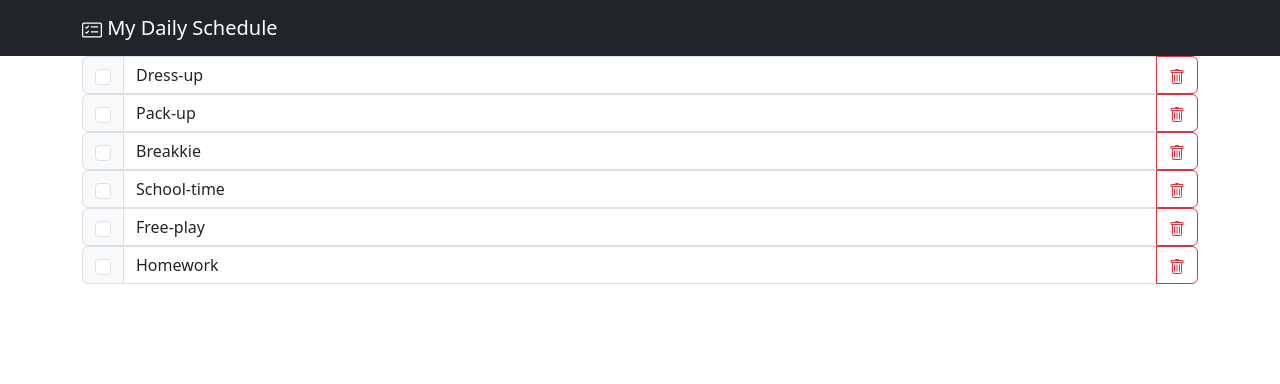
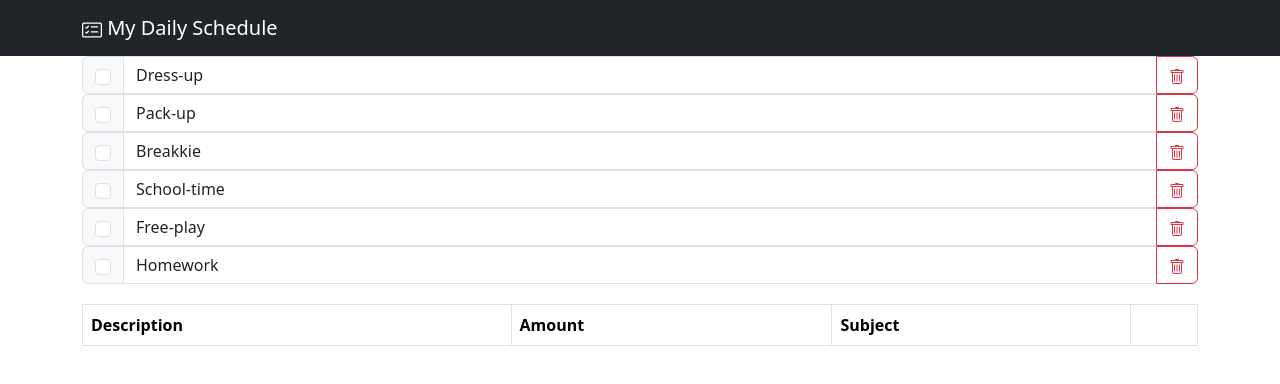
Before and after one commit to YuJi-2023/kids-know, a React (Create React App) app: page / in a window 1280 px wide. Shown: the top 384 px of the page. Built offline with nearby package versions, Linux system fonts and the light colour scheme.

Commit message:
working on table component

```diff
--- /dev/null
+++ b/src/components/table.css
@@ -0,0 +1,4 @@
+.table {
+  padding: 20px;
+  margin-top: 20px;
+}
--- /dev/null
+++ b/src/components/table.js
@@ -0,0 +1,19 @@
+import React from "react";
+import './table.css'
+
+const Table = () =>{
+  return (
+    <table className="table table-bordered">
+      <thead>
+        <tr>
+          <th>Description</th>
+          <th>Amount</th>
+          <th>Subject</th>
+          <th></th>
+        </tr>
+      </thead>
+    </table>
+  )
+}
+
+export default Table;
--- a/src/index.js
+++ b/src/index.js
@@ -1,4 +1,4 @@
-import React, { useState } from 'react';
+import React, { useState } from "react";
 import { Button } from "react-bootstrap";
 import "bootstrap/dist/css/bootstrap.min.css";
 import { CardChecklist, Trash } from "react-bootstrap-icons";
@@ -6,8 +6,8 @@ import Container from "react-bootstrap/Container";
 import FormControl from "react-bootstrap/FormControl";
 import InputGroup from "react-bootstrap/InputGroup";
 import Navbar from "react-bootstrap/Navbar";
-import { createRoot } from 'react-dom/client';
-
+import { createRoot } from "react-dom/client";
+import Table from "./components/table";
 
 function TodoList() {
   return [
@@ -47,11 +47,14 @@ function TodoList() {
 function TodoItem(props) {
   return (
     <InputGroup key={props.id}>
-      <InputGroup.Checkbox defaultChecked={props.completed} onChange={props.onToggle} />
+      <InputGroup.Checkbox
+        defaultChecked={props.completed}
+        onChange={props.onToggle}
+      />
       <FormControl
         defaultValue={props.title}
         style={{
-          textDecoration: props.completed ? "line-through" : "none"
+          textDecoration: props.completed ? "line-through" : "none",
         }}
       />
       <Button variant="outline-danger" onClick={props.onDelete}>
@@ -80,21 +83,24 @@ function App() {
             key={todo.id}
             title={todo.title}
             completed={todo.completed}
-            onDelete={() =>{
+            onDelete={() => {
               setTodos(todos.filter((x) => x.id !== todo.id));
             }}
-            onToggle={() =>{
+            onToggle={() => {
               setTodos(
                 todos.map((x) =>
                   x.id === todo.id ? { ...x, completed: !x.completed } : x
                 )
-              )
+              );
             }}
           />
         ))}
+      </Container>
+      <Container>
+        <Table></Table>
       </Container>
     </>
   );
 }
 
-createRoot(document.getElementById('root')).render(<App />);
+createRoot(document.getElementById("root")).render(<App />);
```
Also changed, not shown: src/index.css (line endings or trailing spaces). Lines whose indentation alone changed are shown as unchanged.
